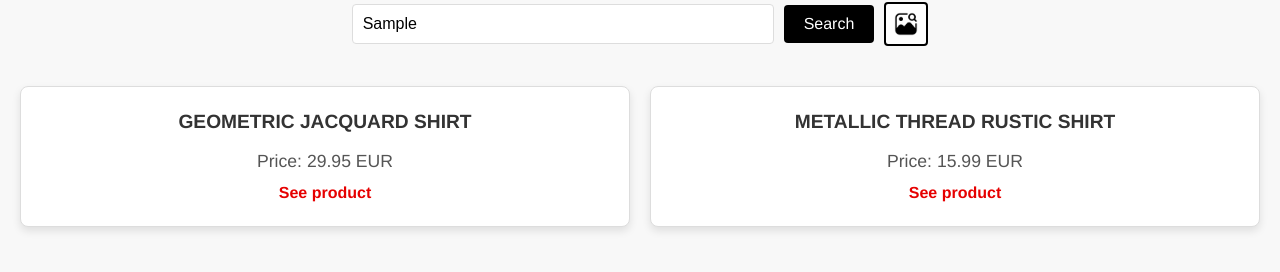
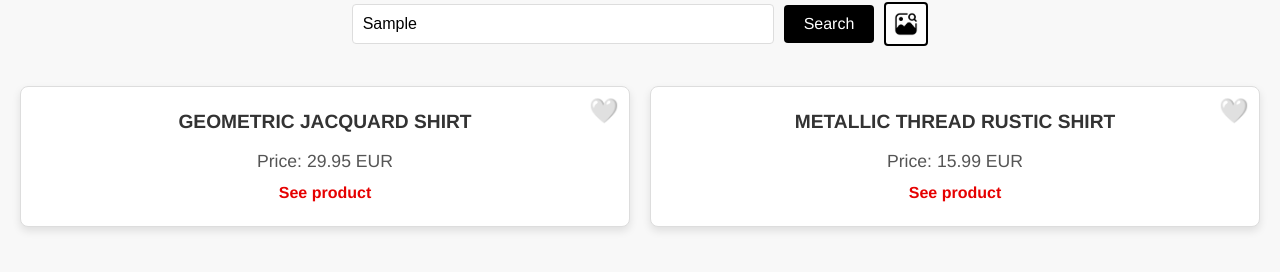
Before and after one commit to pabloboo/FitTEX, a React (Vite) app in the folder frontend/: page / in a window 1280 px wide. Both pictures are taken after typing "Sample" into the empty fields and a click on the button "Search". Shown: the part 166-438 px from the top of the page. Built offline with nearby package versions, Linux system fonts and the light colour scheme.

Commit message:
Whishlist feature added

```diff
--- a/frontend/src/components/ProductItem/ProductItem.css
+++ b/frontend/src/components/ProductItem/ProductItem.css
@@ -1,4 +1,3 @@
-/* ProductItem.css */
 .product-item {
   background-color: #fff;
   border: 1px solid #ddd;
@@ -6,6 +5,7 @@
   border-radius: 8px;
   box-shadow: 0 4px 8px rgba(0, 0, 0, 0.1);
   transition: transform 0.3s ease, box-shadow 0.3s ease;
+  position: relative;
 }
 
 .product-item:hover {
@@ -35,3 +35,23 @@
 .product-item a:hover {
   color: #b30000;
 }
+
+.wishlist-button {
+  position: absolute;
+  top: 10px;
+  right: 10px;
+  background: none;
+  border: none;
+  cursor: pointer;
+  font-size: 1.5rem;
+  padding: 0;
+  transition: transform 0.2s ease;
+}
+
+.wishlist-button:hover {
+  transform: scale(1.1);
+}
+
+.wishlist-button.in-wishlist {
+  color: #e60000;
+}
--- a/frontend/src/components/ProductItem/ProductItem.tsx
+++ b/frontend/src/components/ProductItem/ProductItem.tsx
@@ -1,4 +1,4 @@
-import React from 'react';
+import React, { useState, useEffect } from 'react';
 import './ProductItem.css';
 
 interface Product {
@@ -18,6 +18,34 @@ interface ProductItemProps {
 }
 
 const ProductItem: React.FC<ProductItemProps> = ({ product }) => {
+  // State to track if the product is in the wishlist
+  const [isInWishlist, setIsInWishlist] = useState(false);
+
+  // Load wishlist status from localStorage on component mount
+  useEffect(() => {
+    const wishlist = JSON.parse(localStorage.getItem('wishlist') || "[]");
+    const isProductInWishlist = wishlist.includes(product.link);
+    setIsInWishlist(isProductInWishlist);
+  }, [product.link]);
+
+  // Function to toggle the product in the wishlist
+  const toggleWishlist = () => {
+    const wishlist = JSON.parse(localStorage.getItem('wishlist') || "[]");
+    const isProductInWishlist = wishlist.includes(product.link);
+
+    if (isProductInWishlist) {
+      // Remove from wishlist
+      const updatedWishlist = wishlist.filter((url: string) => url !== product.link);
+      localStorage.setItem('wishlist', JSON.stringify(updatedWishlist));
+      setIsInWishlist(false);
+    } else {
+      // Add to wishlist
+      const updatedWishlist = [...wishlist, product.link];
+      localStorage.setItem('wishlist', JSON.stringify(updatedWishlist));
+      setIsInWishlist(true);
+    }
+  };
+
   return (
     <li className="product-item">
       <h3>{product.name}</h3>
@@ -27,6 +55,13 @@ const ProductItem: React.FC<ProductItemProps> = ({ product }) => {
       <a href={product.link} target="_blank" rel="noopener noreferrer">
         See product
       </a>
+      <button
+        className={`wishlist-button ${isInWishlist ? 'in-wishlist' : ''}`}
+        onClick={toggleWishlist}
+        title={isInWishlist ? 'Remove from wishlist' : 'Add to wishlist'}
+      >
+        {isInWishlist ? '❤️' : '🤍'}
+      </button>
     </li>
   );
 };
```
